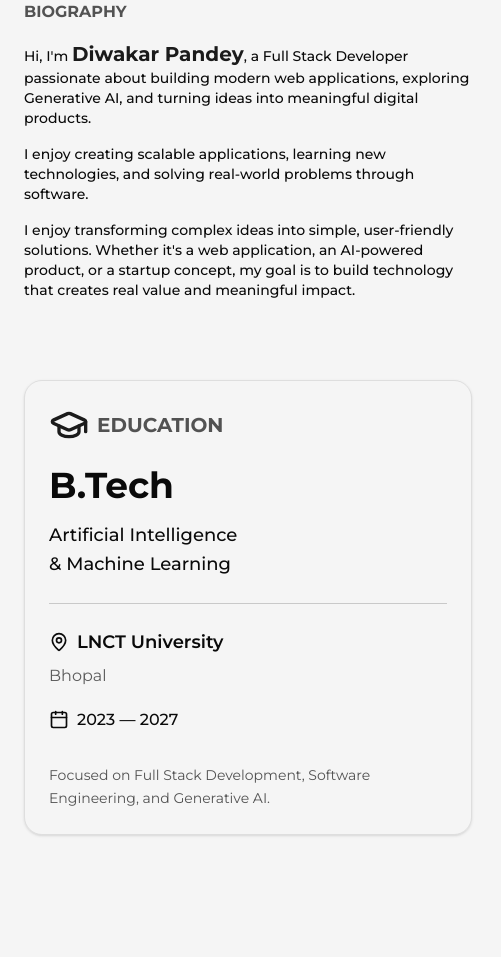
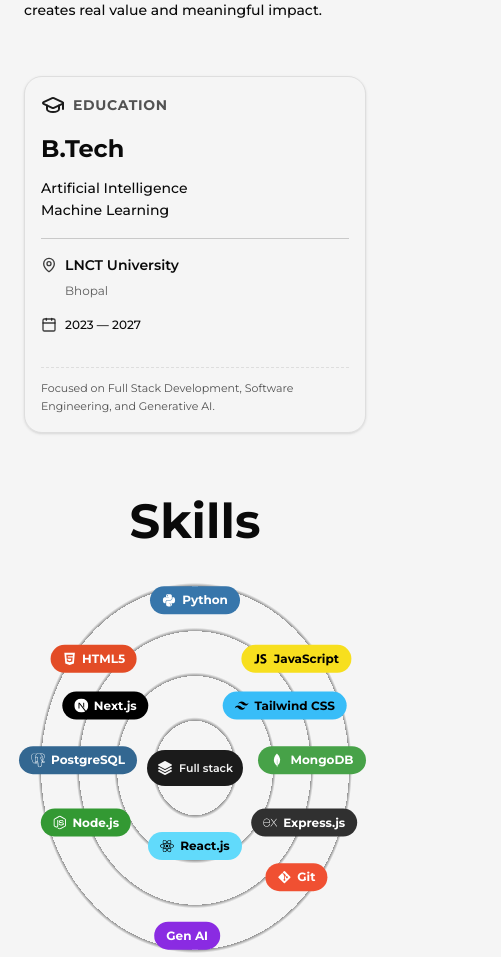
Before and after one commit to diwakar-13/diwakar_personal_portfolio, a Next.js app: page /about in a window 390 px wide. Shown: the part 1040-1997 px from the top of the page, 501 px wide, since content can reach past the window. Built offline with nearby package versions, Linux system fonts and the light colour scheme.

Commit message:
Enhance responsiveness across About page components; optimize layout and styles for mobile and tablet views

```diff
--- a/src/app/(routes)/about/_components/Education.jsx
+++ b/src/app/(routes)/about/_components/Education.jsx
@@ -2,7 +2,7 @@
 
 import { motion } from "motion/react";
 import { GraduationCap, Calendar, MapPin } from "lucide-react";
-import { cn } from "@/lib/utils"; // Agar cn helper hai toh use karo, nahi toh string interpolation chalega
+import { cn } from "@/lib/utils";
 
 export default function Education({ className }) {
   return (
@@ -21,54 +21,57 @@
         duration: 0.6,
       }}
       viewport={{ once: true, margin: "-100px" }}
-      // FIX: 'h-full flex flex-col justify-between' lagaya hai taaki card full height le aur content vertically tight rahe.
-      // Tailwind ka dynamic 'className' receive kiya hai parent (`page.tsx`) se stretch scale trigger karne ke liye.
+      // FIX: Mobile screens par padding p-4/p-5 rakha hai taaki overflow na kare aur desktop par full height stretch balanced rahe.
       className={cn(
-        "w-full h-full flex flex-col justify-between rounded-2xl border border-dark/10 dark:border-light/10 p-6 text-left shadow-sm hover:shadow-xl",
+        "w-full h-full flex flex-col justify-between rounded-2xl border border-dark/10 dark:border-light/10 p-4 xs:p-5 sm:p-6 text-left shadow-sm hover:shadow-xl box-border",
         className
       )}
     >
-      {/* Top Content Group */}
       <div className="w-full flex-grow">
-        <h2 className="mb-5 text-xl flex items-center gap-2 font-bold uppercase dark:text-zinc-400 text-dark/75">
-          <span className="dark:text-light text-dark">
-            <PaperclipGraduationCap className="w-10 h-10" />
+        {/* FIX: Heading elements compact on smaller mobile views */}
+        <h2 className="mb-4 sm:mb-5 text-sm xs:text-base sm:text-xl flex items-center gap-2 font-bold uppercase dark:text-zinc-400 text-dark/75 tracking-wider">
+          <span className="dark:text-light text-dark flex-shrink-0">
+            <PaperclipGraduationCap className="w-6 h-6 xs:w-8 xs:h-8 sm:w-10 sm:h-10" />
           </span>
           Education
         </h2>
 
-        <h3 className="text-4xl font-bold mb-4">B.Tech</h3>
+        <h3 className="text-2xl xs:text-3xl sm:text-4xl font-bold mb-3 sm:mb-4">B.Tech</h3>
 
-        <p className="text-lg font-medium leading-relaxed">
+        {/* FIX: Text scaling to avoid ugly forced line-breaks on thin mobile panels */}
+        <p className="text-sm xs:text-base sm:text-lg font-medium leading-relaxed break-words">
           Artificial Intelligence
-          <br />& Machine Learning
+          <span className="hidden xs:inline"> & </span>
+          <br className="xs:hidden" />
+          Machine Learning
         </p>
 
-        <div className="w-full h-px dark:bg-light bg-dark/20 my-6" />
+        <div className="w-full h-px dark:bg-light/20 bg-dark/20 my-4 sm:my-6" />
 
+        {/* Info cluster uses tight flex layouts */}
         <div className="flex items-center gap-2 mb-2">
-          <MapPin className="w-5 h-5" />
-          <span className="font-semibold text-lg">LNCT University</span>
+          <MapPin className="w-4 h-4 xs:w-5 h-5 flex-shrink-0 text-dark/85 dark:text-light/85" />
+          <span className="font-semibold text-sm xs:text-base sm:text-lg">LNCT University</span>
         </div>
 
-        <p className="dark:text-zinc-300 text-dark/70 mb-5">Bhopal</p>
+        <p className="dark:text-zinc-300 text-dark/70 mb-4 sm:mb-5 text-xs xs:text-sm sm:text-base pl-6">
+          Bhopal
+        </p>
 
         <div className="flex items-center justify-start gap-2 mb-4">
-          <Calendar className="w-5 h-5" />
-          <span className="font-medium">2023 — 2027</span>
+          <Calendar className="w-4 h-4 xs:w-5 h-5 flex-shrink-0 text-dark/85 dark:text-light/85" />
+          <span className="font-medium text-xs xs:text-sm sm:text-base">2023 — 2027</span>
         </div>
       </div>
 
-      {/* Bottom Fixed Description - elements scale stretch align properly */}
-      <p className="text-sm leading-relaxed dark:text-zinc-300 text-dark/75 mt-auto">
-        Focused on Full Stack Development, Software Engineering, and Generative
-        AI.
+      {/* Bottom Description Footer */}
+      <p className="text-[11px] xs:text-xs sm:text-sm leading-relaxed dark:text-zinc-300 text-dark/75 mt-auto border-t border-dashed border-dark/10 dark:border-light/10 pt-3">
+        Focused on Full Stack Development, Software Engineering, and Generative AI.
       </p>
     </motion.div>
   );
 }
 
-// Small helper just in case name collision occurs
 function PaperclipGraduationCap(props) {
   return <GraduationCap {...props} />;
 }
--- a/src/app/(routes)/about/_components/Skills.jsx
+++ b/src/app/(routes)/about/_components/Skills.jsx
@@ -23,12 +23,12 @@
 import { Link2 } from "lucide-react";
 import { HiSquare3Stack3D } from "react-icons/hi2";
 
-// style prop lagaya hai taaki brand colors exact accurately render hon
-const Skill = ({ name, x, y, icon: Icon, bgColor, textColor }) => {
+// 1. DESKTOP SKILL COMPONENT
+const DesktopSkill = ({ name, x, y, icon: Icon, bgColor, textColor }) => {
   return (
     <motion.div
       style={{ backgroundColor: bgColor, color: textColor }}
-      className="flex items-center justify-center gap-2 rounded-full font-semibold py-3 px-6 shadow-dark cursor-pointer absolute"
+      className="flex items-center justify-center gap-2 rounded-full font-semibold py-3 px-6 shadow-dark cursor-pointer absolute lg:py-2 lg:px-4 whitespace-nowrap"
       whileHover={{ scale: 1.05 }}
       initial={{ x: 0, y: 0 }}
       whileInView={{ x: x, y: y, transition: { duration: 1.5 } }}
@@ -40,11 +40,323 @@
   );
 };
 
+// 2. MEDIUM SCREEN (TABLET) ONLY SKILL COMPONENT
+// FIX: Reduced padding and text size to text-xs to absolutely prevent overlaps seen in image_fb1bb1.png
+const MediumSkill = ({ name, x, y, icon: Icon, bgColor, textColor }) => {
+  return (
+    <motion.div
+      style={{
+        backgroundColor: bgColor,
+        color: textColor,
+        "--md-x": x,
+        "--md-y": y,
+      }}
+      className="flex items-center justify-center gap-1.5 rounded-full font-semibold py-1.5 px-3 shadow-dark cursor-pointer absolute text-xs whitespace-nowrap"
+      whileHover={{ scale: 1.05 }}
+      initial={{ x: 0, y: 0 }}
+      whileInView={{
+        x: "var(--md-x)",
+        y: "var(--md-y)",
+        transition: { duration: 1.3 },
+      }}
+      viewport={{ once: true }}
+    >
+      {Icon && <Icon className="w-4 h-4" style={{ color: textColor }} />}
+      <span>{name}</span>
+    </motion.div>
+  );
+};
+
+// 3. MOBILE ONLY SKILL COMPONENT
+const MobileSkill = ({ name, x, y, icon: Icon, bgColor, textColor }) => {
+  return (
+    <motion.div
+      style={{
+        backgroundColor: bgColor,
+        color: textColor,
+        "--mobile-x": x,
+        "--mobile-y": y,
+      }}
+      className="flex items-center justify-center gap-1.5 rounded-full font-bold py-1.5 px-3 shadow-dark cursor-pointer absolute text-xs whitespace-nowrap [transform:translate(var(--mobile-x),var(--mobile-y))]"
+      whileHover={{ scale: 1.05 }}
+      initial={{ x: 0, y: 0 }}
+      whileInView={{
+        x: "var(--mobile-x)",
+        y: "var(--mobile-y)",
+        transition: { duration: 1.2 },
+      }}
+      viewport={{ once: true }}
+    >
+      {Icon && <Icon className="w-3.5 h-3.5" style={{ color: textColor }} />}
+      <span>{name}</span>
+    </motion.div>
+  );
+};
+
 const Skills = () => {
   return (
     <>
-      <h1 className="text-8xl w-full text-center mt-64 font-bold">Skills</h1>
-      <div className="w-full h-screen relative flex items-center justify-center rounded-full dark:bg-circularDark bg-circularLight">
+      <h1 className="text-5xl md:text-6xl lg:text-8xl w-full text-center mt-20 mb-3 md:mb-5 lg:mb-0 md:mt-32 lg:mt-64 font-bold select-none">
+        Skills
+      </h1>
+
+      {/* ========================================================
+          MOBILE VIEW CONTAINER
+          ======================================================== */}
+      <div className="flex md:hidden w-full max-w-[calc(100vw-16px)] h-[50vh] mx-auto relative items-center justify-center rounded-full bg-circularLight dark:bg-circularDark overflow-hidden select-none">
+        <motion.div
+          className="flex items-center justify-center gap-1.5 rounded-full dark:bg-light dark:text-dark bg-dark text-light font-semibold p-2.5 shadow-dark text-[11px] z-10"
+          whileHover={{ scale: 1.05 }}
+        >
+          <HiSquare3Stack3D className="w-4 h-4" />
+          <span>Full stack</span>
+        </motion.div>
+
+        <MobileSkill
+          name={"Next.js"}
+          x={"-23vw"}
+          y={"-16vw"}
+          icon={SiNextdotjs}
+          bgColor="#000000"
+          textColor="#ffffff"
+        />
+        <MobileSkill
+          name={"React.js"}
+          x={"0vw"}
+          y={"20vw"}
+          icon={FaReact}
+          bgColor="#61dafb"
+          textColor="#000000"
+        />
+        <MobileSkill
+          name={"Tailwind CSS"}
+          x={"23vw"}
+          y={"-16vw"}
+          icon={SiTailwindcss}
+          bgColor="#38bdf8"
+          textColor="#000000"
+        />
+        <MobileSkill
+          name={"Node.js"}
+          x={"-28vw"}
+          y={"14vw"}
+          icon={FaNodeJs}
+          bgColor="#339933"
+          textColor="#ffffff"
+        />
+        <MobileSkill
+          name={"Express.js"}
+          x={"28vw"}
+          y={"14vw"}
+          icon={SiExpress}
+          bgColor="#303030"
+          textColor="#ffffff"
+        />
+        <MobileSkill
+          name={"PostgreSQL"}
+          x={"-30vw"}
+          y={"-2vw"}
+          icon={SiPostgresql}
+          bgColor="#336791"
+          textColor="#ffffff"
+        />
+        <MobileSkill
+          name={"MongoDB"}
+          x={"30vw"}
+          y={"-2vw"}
+          icon={SiMongodb}
+          bgColor="#47a248"
+          textColor="#ffffff"
+        />
+        <MobileSkill
+          name={"Gen AI"}
+          x={"-2vw"}
+          y={"43vw"}
+          icon={GrGenai}
+          bgColor="#8a2be2"
+          textColor="#ffffff"
+        />
+        <MobileSkill
+          name={"Git"}
+          x={"26vw"}
+          y={"28vw"}
+          icon={FaGitAlt}
+          bgColor="#f05032"
+          textColor="#ffffff"
+        />
+        <MobileSkill
+          name={"HTML5"}
+          x={"-26vw"}
+          y={"-28vw"}
+          icon={FaHtml5}
+          bgColor="#e34c26"
+          textColor="#ffffff"
+        />
+        <MobileSkill
+          name={"JavaScript"}
+          x={"26vw"}
+          y={"-28vw"}
+          icon={IoLogoJavascript}
+          bgColor="#f7df1e"
+          textColor="#000000"
+        />
+     <MobileSkill
+          name={"Python"}
+          x={"0vw"}
+          y={"-43vw"}
+          icon={FaPython}
+          bgColor="#3776ab"
+          textColor="#ffffff"
+        />
+      </div>
+
+      {/* ========================================================
+          MEDIUM SCREEN (TABLET) CONTAINER (Fixed Overlaps)
+          ======================================================== */}
+      <div className="hidden md:flex lg:hidden w-full h-[70vh] relative items-center justify-center rounded-full dark:bg-circularDark bg-circularLight overflow-hidden select-none">
+        <motion.div
+          className="flex items-center justify-center gap-2 rounded-full dark:bg-light dark:text-dark bg-dark text-light font-semibold p-4 shadow-dark cursor-pointer z-10"
+          whileHover={{ scale: 1.05 }}
+        >
+          <HiSquare3Stack3D className="w-4 h-4" />
+          <span>Full stack</span>
+        </motion.div>
+
+        {/* FIX: Restored original desktop gap proportions (14vw difference) to fix HTML5/PostgreSQL & JS/MongoDB overlap */}
+        <MediumSkill
+          name={"HTML5"}
+          x={"-18vw"}
+          y={"0vw"}
+          icon={FaHtml5}
+          bgColor="#e34c26"
+          textColor="#ffffff"
+        />
+        <MediumSkill
+          name={"CSS3"}
+          x={"0vw"}
+          y={"-11vw"}
+          icon={FaCss3}
+          bgColor="#264de4"
+          textColor="#ffffff"
+        />
+        <MediumSkill
+          name={"JavaScript"}
+          x={"18vw"}
+          y={"0vw"}
+          icon={IoLogoJavascript}
+          bgColor="#f7df1e"
+          textColor="#000000"
+        />
+        <MediumSkill
+          name={"React.js"}
+          x={"0vw"}
+          y={"11vw"}
+          icon={FaReact}
+          bgColor="#61dafb"
+          textColor="#000000"
+        />
+        <MediumSkill
+          name={"Next.js"}
+          x={"-20vw"}
+          y={"-10vw"}
+          icon={SiNextdotjs}
+          bgColor="#000000"
+          textColor="#ffffff"
+        />
+        <MediumSkill
+          name={"Tailwind CSS"}
+          x={"20vw"}
+          y={"-10vw"}
+          icon={SiTailwindcss}
+          bgColor="#38bdf8"
+          textColor="#000000"
+        />
+        <MediumSkill
+          name={"Node.js"}
+          x={"-20vw"}
+          y={"10vw"}
+          icon={FaNodeJs}
+          bgColor="#339933"
+          textColor="#ffffff"
+        />
+        <MediumSkill
+          name={"Express.js"}
+          x={"20vw"}
+          y={"10vw"}
+          icon={SiExpress}
+          bgColor="#303030"
+          textColor="#ffffff"
+        />
+        <MediumSkill
+          name={"PostgreSQL"}
+          x={"-35vw"}
+          y={"0vw"}
+          icon={SiPostgresql}
+          bgColor="#336791"
+          textColor="#ffffff"
+        />
+        <MediumSkill
+          name={"MongoDB"}
+          x={"35vw"}
+          y={"0vw"}
+          icon={SiMongodb}
+          bgColor="#47a248"
+          textColor="#ffffff"
+        />
+        <MediumSkill
+          name={"Python"}
+          x={"0vw"}
+          y={"-21vw"}
+          icon={FaPython}
+          bgColor="#3776ab"
+          textColor="#ffffff"
+        />
+        <MediumSkill
+          name={"Gen AI"}
+          x={"0vw"}
+          y={"21vw"}
+          icon={GrGenai}
+          bgColor="#8a2be2"
+          textColor="#ffffff"
+        />
+        <MediumSkill
+          name={"Drizzle ORM"}
+          x={"-25vw"}
+          y={"-22vw"}
+          icon={SiDrizzle}
+          bgColor="#c5f74f"
+          textColor="#000000"
+        />
+        <MediumSkill
+          name={"Clerk"}
+          x={"24vw"}
+          y={"-22vw"}
+          icon={SiClerk}
+          bgColor="#6c47ff"
+          textColor="#ffffff"
+        />
+        <MediumSkill
+          name={"REST APIs"}
+          x={"-21vw"}
+          y={"17vw"}
+          icon={Link2}
+          bgColor="#00bfff"
+          textColor="#000000"
+        />
+        <MediumSkill
+          name={"Git"}
+          x={"24vw"}
+          y={"16vw"}
+          icon={FaGitAlt}
+          bgColor="#f05032"
+          textColor="#ffffff"
+        />
+      </div>
+
+      {/* ========================================================
+          DESKTOP & LARGE VIEW CONTAINER
+          ======================================================== */}
+      <div className="hidden lg:flex w-full h-screen relative items-center justify-center rounded-full dark:bg-circularDark bg-circularLight">
         <motion.div
           className="flex items-center justify-center gap-2 rounded-full dark:bg-light dark:text-dark bg-dark text-light font-semibold p-6 shadow-dark cursor-pointer"
           whileHover={{ scale: 1.05 }}
@@ -53,8 +365,7 @@
           <span>Full stack</span>
         </motion.div>
 
-        {/* Brand Colors Applied Meticulously */}
-        <Skill
+        <DesktopSkill
           name={"HTML5"}
           x={"-19vw"}
           y={"0vw"}
@@ -62,7 +373,7 @@
           bgColor="#e34c26"
           textColor="#ffffff"
         />
-        <Skill
+        <DesktopSkill
           name={"CSS3"}
           x={"0vw"}
           y={"-11vw"}
@@ -70,7 +381,7 @@
           bgColor="#264de4"
           textColor="#ffffff"
         />
-        <Skill
+        <DesktopSkill
           name={"JavaScript"}
           x={"19vw"}
           y={"0vw"}
@@ -78,7 +389,7 @@
           bgColor="#f7df1e"
           textColor="#000000"
         />
-        <Skill
+        <DesktopSkill
           name={"React.js"}
           x={"0vw"}
           y={"11vw"}
@@ -86,8 +397,7 @@
           bgColor="#61dafb"
           textColor="#000000"
         />
-
-        <Skill
+        <DesktopSkill
           name={"Next.js"}
           x={"-20vw"}
           y={"-10vw"}
@@ -95,7 +405,7 @@
           bgColor="#000000"
           textColor="#ffffff"
         />
-        <Skill
+        <DesktopSkill
           name={"Tailwind CSS"}
           x={"20vw"}
           y={"-10vw"}
@@ -103,7 +413,7 @@
           bgColor="#38bdf8"
           textColor="#000000"
         />
-        <Skill
+        <DesktopSkill
           name={"Node.js"}
           x={"-20vw"}
           y={"10vw"}
@@ -111,7 +421,7 @@
           bgColor="#339933"
           textColor="#ffffff"
         />
-        <Skill
+        <DesktopSkill
           name={"Express.js"}
           x={"20vw"}
           y={"10vw"}
@@ -119,8 +429,7 @@
           bgColor="#303030"
           textColor="#ffffff"
         />
-
-        <Skill
+        <DesktopSkill
           name={"PostgreSQL"}
           x={"-33vw"}
           y={"0vw"}
@@ -128,7 +437,7 @@
           bgColor="#336791"
           textColor="#ffffff"
         />
-        <Skill
+        <DesktopSkill
           name={"MongoDB"}
           x={"33vw"}
           y={"0vw"}
@@ -136,8 +445,7 @@
           bgColor="#47a248"
           textColor="#ffffff"
         />
-
-        <Skill
+        <DesktopSkill
           name={"Python"}
           x={"0vw"}
           y={"-19vw"}
@@ -145,7 +453,7 @@
           bgColor="#3776ab"
           textColor="#ffffff"
         />
-        <Skill
+        <DesktopSkill
           name={"Gen AI"}
           x={"0vw"}
           y={"19vw"}
@@ -153,8 +461,7 @@
           bgColor="#8a2be2"
           textColor="#ffffff"
         />
-
-        <Skill
+        <DesktopSkill
           name={"Drizzle ORM"}
           x={"-24vw"}
           y={"-18vw"}
@@ -162,7 +469,7 @@
           bgColor="#c5f74f"
           textColor="#000000"
         />
-        <Skill
+        <DesktopSkill
           name={"Clerk"}
           x={"22vw"}
           y={"-18vw"}
@@ -170,8 +477,7 @@
           bgColor="#6c47ff"
           textColor="#ffffff"
         />
-
-        <Skill
+        <DesktopSkill
           name={"REST APIs"}
           x={"-24vw"}
           y={"18vw"}
@@ -179,7 +485,7 @@
           bgColor="#00bfff"
           textColor="#000000"
         />
-        <Skill
+        <DesktopSkill
           name={"Git"}
           x={"22vw"}
           y={"18vw"}
--- a/src/app/(routes)/about/page.jsx
+++ b/src/app/(routes)/about/page.jsx
@@ -11,16 +11,17 @@
 
 export default function Page() {
   return (
-    <main className="flex w-full p-6 pt-10 md:p-12 sm:p-8 lg:p-32 lg:pt-16 flex-col items-center justify-center dark:text-light">
+    // FIX: added 'max-w-full overflow-x-hidden' to prevent entire page horizontal scaling/cutoffs
+    <main className="flex w-full max-w-full overflow-x-hidden p-4 pt-10 mobile-md:p-6 md:p-12 sm:p-8 lg:p-32 lg:pt-16 flex-col items-center justify-center dark:text-light">
       <AnimatedText
         text="Building Products With Purpose."
-        className="mb-10 !text-5xl sm:!text-6xl md:!text-7xl lg:!text-8xl !leading-tight !text-center"
+        className="mb-10 !text-4xl sm:!text-6xl md:!text-7xl lg:!text-8xl !leading-tight !text-center"
       />
 
       {/* Grid columns handle rules as-is */}
-      <div className="grid w-full grid-cols-8 gap-16 sm:gap-8 items-start">
+      <div className="grid w-full grid-cols-8 gap-10 sm:gap-8 items-start">
         {/* Biography Block */}
-        <div className="col-span-8 md:col-span-4 lg:col-span-3 flex flex-col items-start justify-start order-2 md:order-none">
+        <div className="col-span-8 md:col-span-4 lg:col-span-3 flex flex-col items-start justify-start order-2 md:order-none px-2 sm:px-0">
           <h2 className="mb-4 text-base md:text-lg font-bold uppercase text-dark/75 dark:text-light/75">
             Biography
           </h2>
@@ -49,7 +50,7 @@
         </div>
 
         {/* Image Frame Card */}
-        <div className="relative col-span-8 md:col-span-4 lg:col-span-3 h-max rounded-2xl border-2 border-solid border-dark bg-light p-6 md:p-8 dark:border-light dark:bg-dark max-w-md mx-auto lg:max-w-full w-full order-1 md:order-none">
+        <div className="relative col-span-8 md:col-span-4 lg:col-span-3 h-max rounded-2xl border-2 border-solid border-dark bg-light p-4 md:p-8 dark:border-light dark:bg-dark max-w-md mx-auto lg:max-w-full w-[calc(100%-16px)] sm:w-full order-1 md:order-none">
           <div className="absolute top-0 -right-3 -z-10 h-[103%] w-[102%] rounded-[2rem] rounded-br-3xl bg-dark dark:bg-light" />
 
           <Image
@@ -57,20 +58,16 @@
             alt="Diwakar Pandey"
             width={500}
             height={500}
-            className="h-auto w-full rounded-2xl"
+            className="h-auto w-full rounded-2xl "
             priority
             sizes="(max-width: 768px) 100vw, (max-width: 1200px) 50vw, 33vw"
           />
         </div>
 
-        {/*
-          FIX: 'lg:self-stretch h-full' kiya hai.
-          Isse desktop grid me Education wala box automatic stretch hokar Image ki height ke bilkul equal ho jayega aur gap khtam ho jayega!
-        */}
-        <div className="col-span-8 md:col-span-8 lg:col-span-2 lg:self-stretch h-full flex flex-col items-center md:items-stretch lg:items-end justify-center w-full order-3 md:order-none mt-4 lg:mt-0">
+        {/* Education Box */}
+        <div className="col-span-8 md:col-span-8 lg:col-span-2 lg:self-stretch h-full flex flex-col items-center md:items-stretch lg:items-end justify-center w-full order-3 md:order-none mt-4 lg:mt-0 px-2 sm:px-0">
           <div className="w-full h-full flex flex-col">
             <Education className="h-full w-full" />{" "}
-            {/* Agahr tumhare Education component me border/bg hai toh ye pure h-full ko stretch rakhega */}
           </div>
         </div>
       </div>
--- a/src/app/page.js
+++ b/src/app/page.js
@@ -24,7 +24,7 @@
           text="Turning Vision Into Reality With Code And Design."
           className="!text-5xl md: lg:!text-6xl !text-center lg:!text-left font-bold"
         />
-        <p className="text-sm md:text-md lg:text-base text-center lg:text-left  my-4 font-medium max-w-xl">
+        <p className=" md:text-md lg:text-base text-center lg:text-left  my-4 font-medium max-w-xl">
           I’m a Full Stack Developer passionate about building modern web
           applications and exploring Generative AI. I enjoy turning ideas into
           real products, solving meaningful problems, and creating digital
@@ -54,7 +54,7 @@
       <div className="hidden lg:flex absolute lg:left-4 lg:bottom-4 items-center justify-center lg:w-48 lg:h-48 z-[99999] pointer-events-none">
         <SpinningText
           radius={6}
-          duration={20}
+          duration={10}
           className="lg:text-[18px] font-medium select-none pointer-events-none"
         >
           • Full Stack Developer • Gen AI Enthusiast
```
Also changed, not shown: src/app/(routes)/about/_components/Experience.jsx (+19 -29 lines), src/app/_components/Navbar.jsx (+7 -6 lines), src/app/globals.css (+28 -45 lines).
